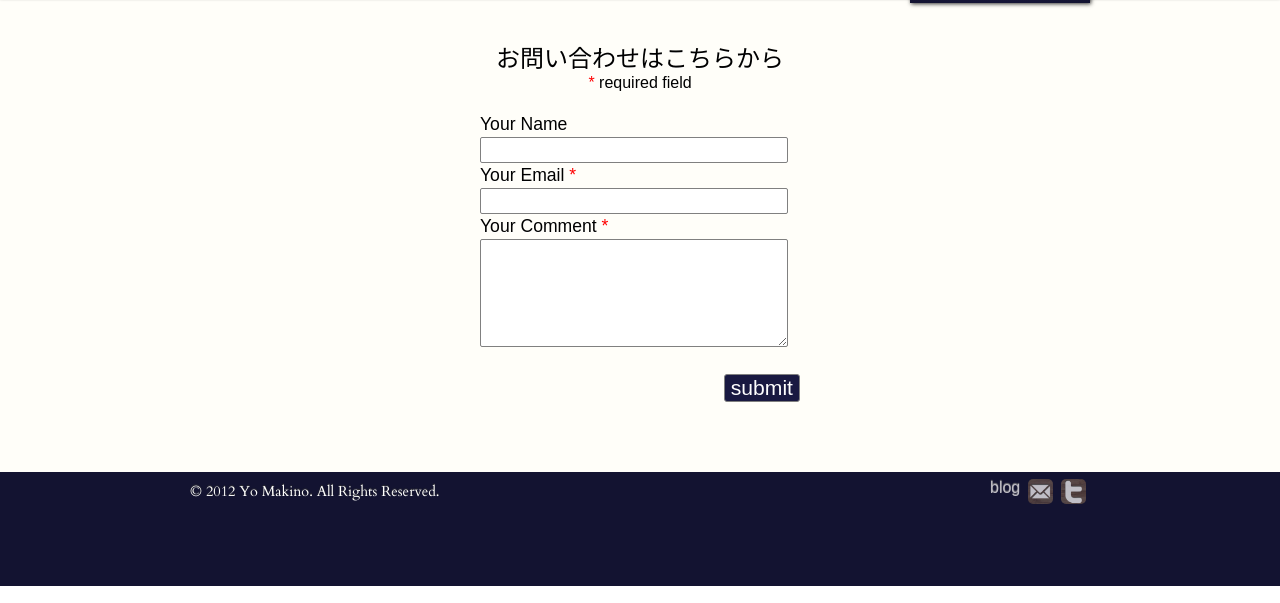
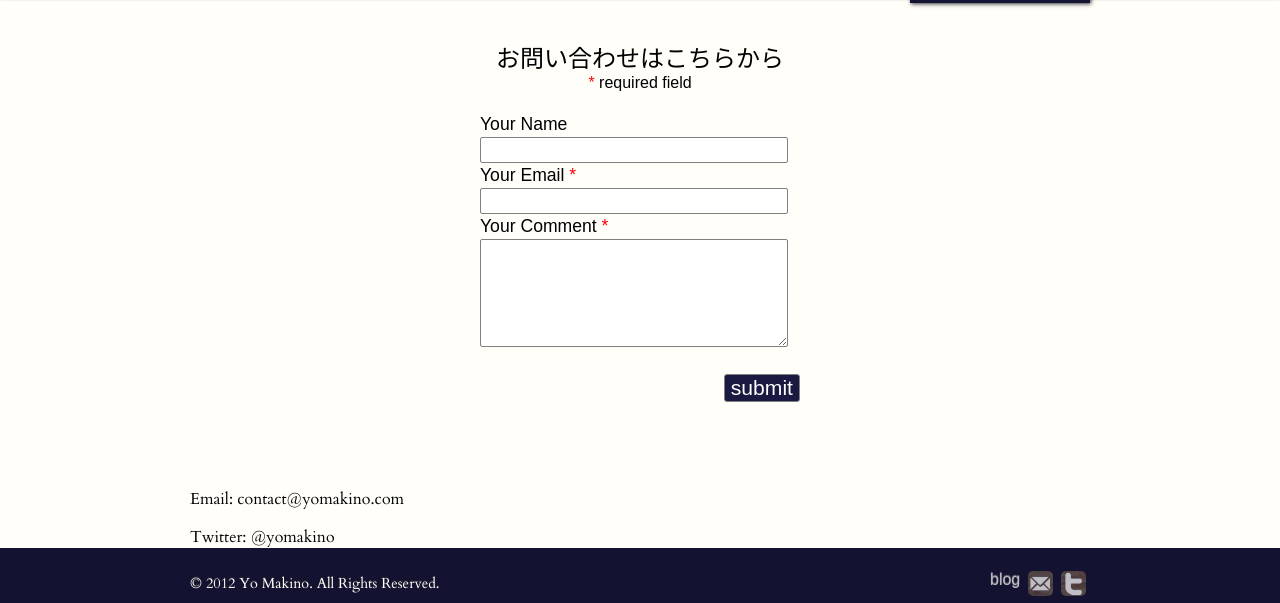
Before and after one commit to tanakuri/makino, a PHP site: page /contact.php in a window 1280 px wide. Shown: the part 214-817 px from the top of the page. Run offline with PHP 8.4, Linux system fonts and the light colour scheme; some web fonts are replaced.

Commit message:
email address changes

```diff
--- a/contact.php
+++ b/contact.php
@@ -124,6 +124,14 @@
 					</div>
 					<img id="ajax" src="images/ajax-loader.gif"/>
 				</div>
+				<div id="direct">
+					<p id="direct-email">
+						<span class="label">Email: </span><span class="text">contact@yomakino.com</span>
+					</p>
+					<p id="direct-twitter">
+						<span class="label">Twitter: </span><span class="text">@yomakino</span>
+					</p>
+				</div>
 			</div>
 		<?php include('includes/bottom.html'); ?>
 	</body>
--- a/includes/bottom.html
+++ b/includes/bottom.html
@@ -4,7 +4,7 @@
 			<p>&copy; 2012 Yo Makino. All Rights Reserved.</p>
 			<ul id="footer-links">
 				<li id="link-blog" class="mako"><a target="_blank" href="http://worklifebalance.typepad.jp/blog/">blog</a></li>
-				<a href="mailto:makinoblog@gmail.com"><li id="link-email"></li></a>
+				<a href="mailto:contact@yomakino.com"><li id="link-email"></li></a>
 				<a target="_blank" href="https://twitter.com/yomakino"><li id="link-twitter"></li></a>
 			</ul>
 		</div>
--- a/includes/header.php
+++ b/includes/header.php
@@ -3,8 +3,12 @@
 ?>
 <!doctype html>
 <html>
-	<meta charset="utf-8"/>
 	<head>
+		<meta charset="utf-8"/>
+		<meta name="keywords" content="Yo, Makino, Freelance journalist, Japanese, journalist, 日本語, ジャーナリズム, 経済, 牧野, 洋, 牧野洋">
+		<meta name="description" content="">
+		<meta name="author" content="Yo Makino">
+		<meta name="copyright" content="January 2012">
 		<title>Yo Makino - <?php echo $title; ?></title>
 		<script src="js/jquery-1.6.1.min.js" type="text/javascript"></script>
 		<script src="js/script.js" type="text/javascript"></script>
--- a/includes/submit.php
+++ b/includes/submit.php
@@ -20,7 +20,7 @@
 		$emailmessage = "name: ".$name."\n\n email: ".$email."\n\n comment: ".$comment;
 
 		//send it!
-		mail('makinoblog@gmail.com',"Someone sent you a comment on yomakino.com",mb_convert_encoding( $emailmessage, "utf-8", "HTML-ENTITIES" ));
+		mail('contact@yomakino.com',"Someone sent you a comment on yomakino.com",mb_convert_encoding( $emailmessage, "utf-8", "HTML-ENTITIES" ));
 		mail('tanaka.cliff@gmail.com',"Someone sent a comment on yomakino.com",mb_convert_encoding( $emailmessage, "utf-8", "HTML-ENTITIES" ));
 
 		echo "good";
```
Also changed, not shown: 2 other files.
